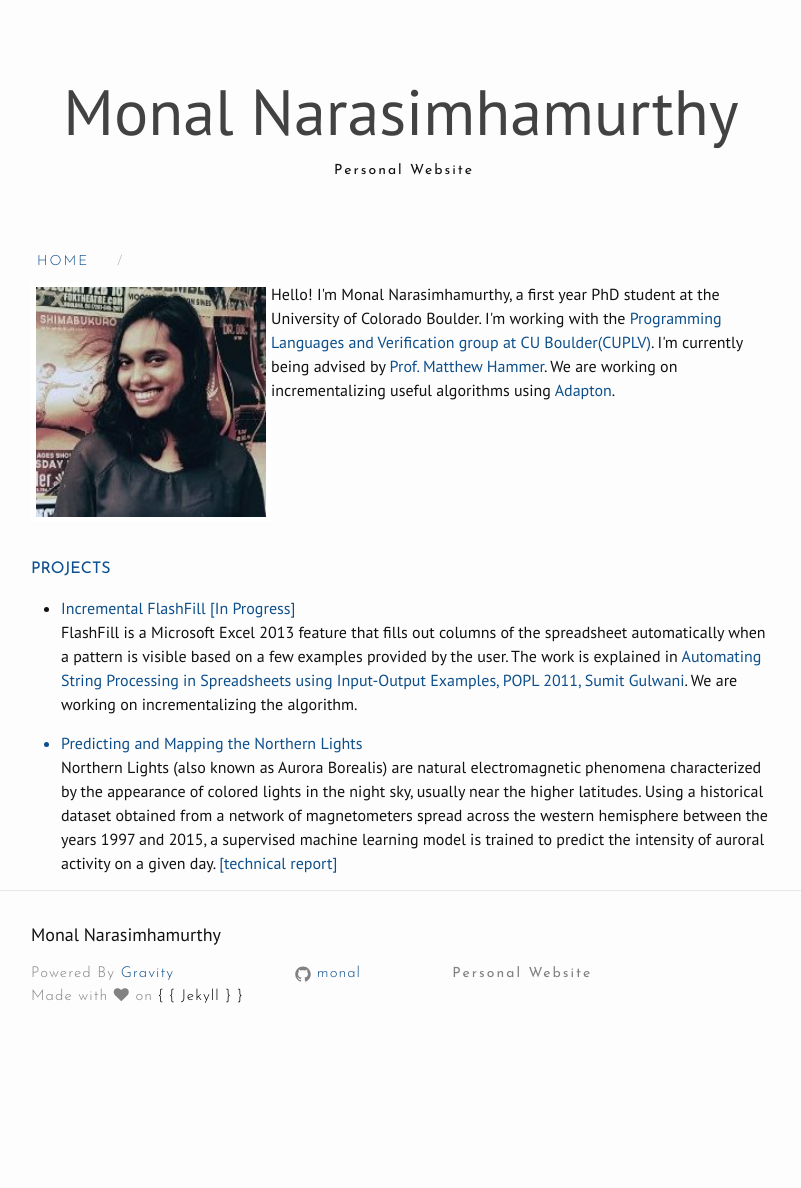
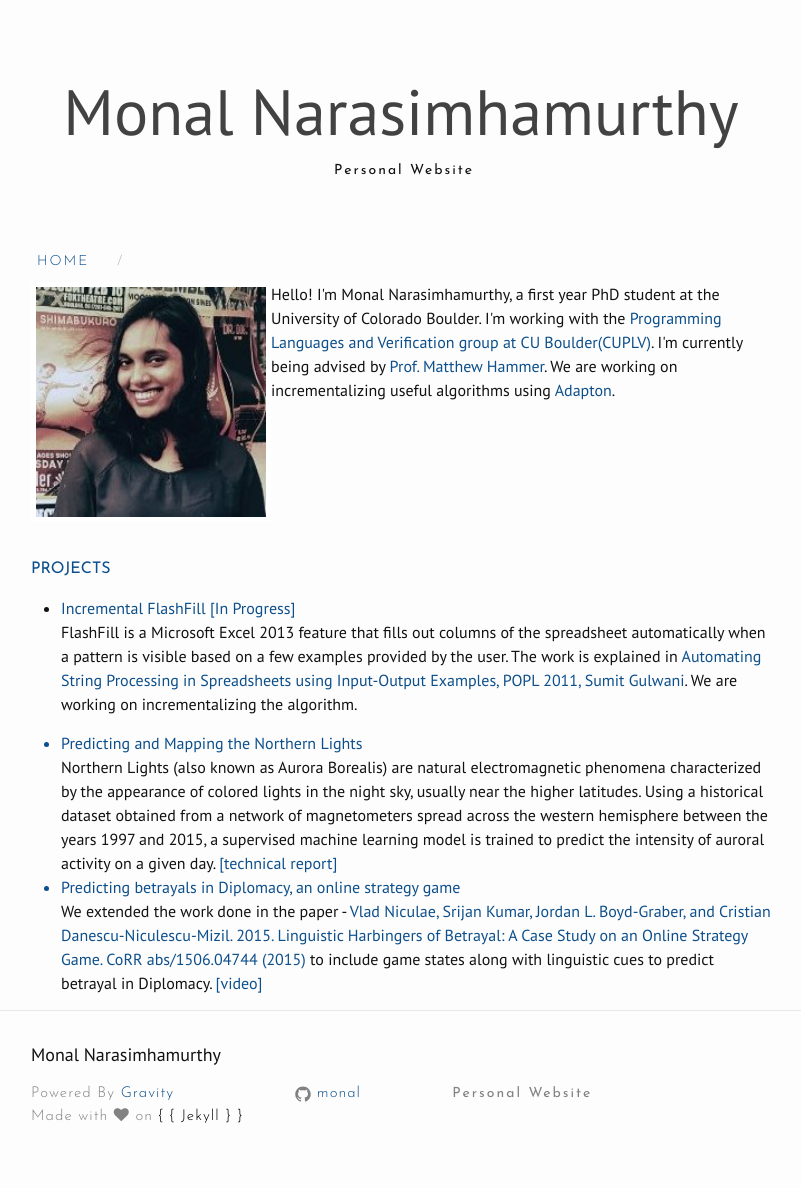
Before and after one commit to monal/monal.github.io, a Jekyll site: the page built from index.html, in a window 1280 px wide. Shown: the whole page, without its empty margins (239-1040 px from the left). Built offline with Jekyll 4.4.1, drawn with Linux system fonts in a browser that asks for light colours; nearby versions of some CDN libraries; before the commit the page ends 1068 px from its top, so only the background shows below that.

Commit message:
Add video

```diff
--- a/index.html
+++ b/index.html
@@ -21,6 +21,10 @@
 Using a historical dataset obtained from a network of magnetometers spread across the western hemisphere between the years 1997 and 2015, a supervised machine learning model is
 trained to predict the intensity of auroral activity on a given day.
 <a href="http://scholar.colorado.edu/csci_techreports/1036">[technical report]</a>
+
+<li style="color:#0D4F8B">Predicting betrayals in Diplomacy, an online strategy game</li>
+We extended the work done in the paper - <a href="http://arxiv.org/abs/1506.04744">Vlad Niculae, Srijan Kumar, Jordan L. Boyd-Graber, and Cristian Danescu-Niculescu-Mizil. 2015. Linguistic Harbingers of Betrayal: A Case Study on an Online Strategy Game. CoRR abs/1506.04744 (2015)</a> to include game states along with linguistic cues to predict betrayal in Diplomacy.
+<a href="https://www.youtube.com/watch?v=BpU3kzQ_1IU">[video]</a>
 </ul>
 </div>
 </div>
```
